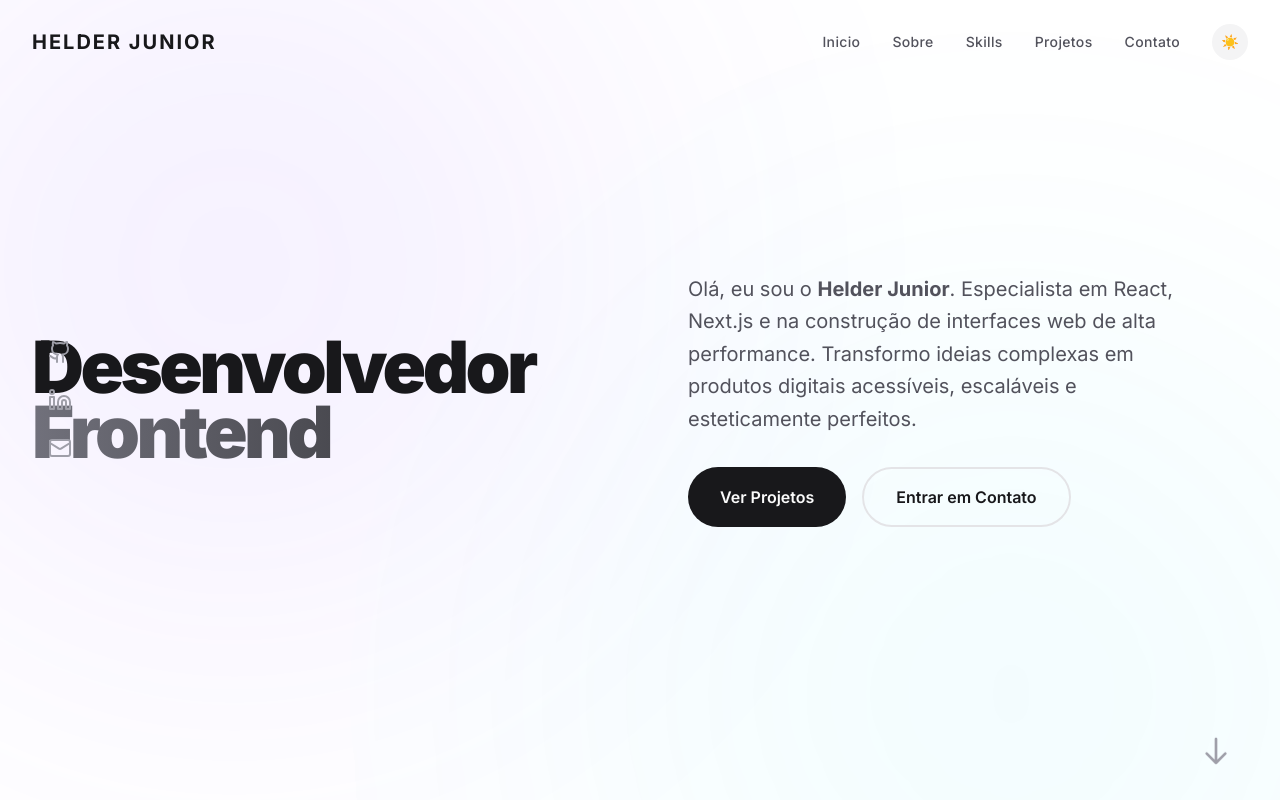
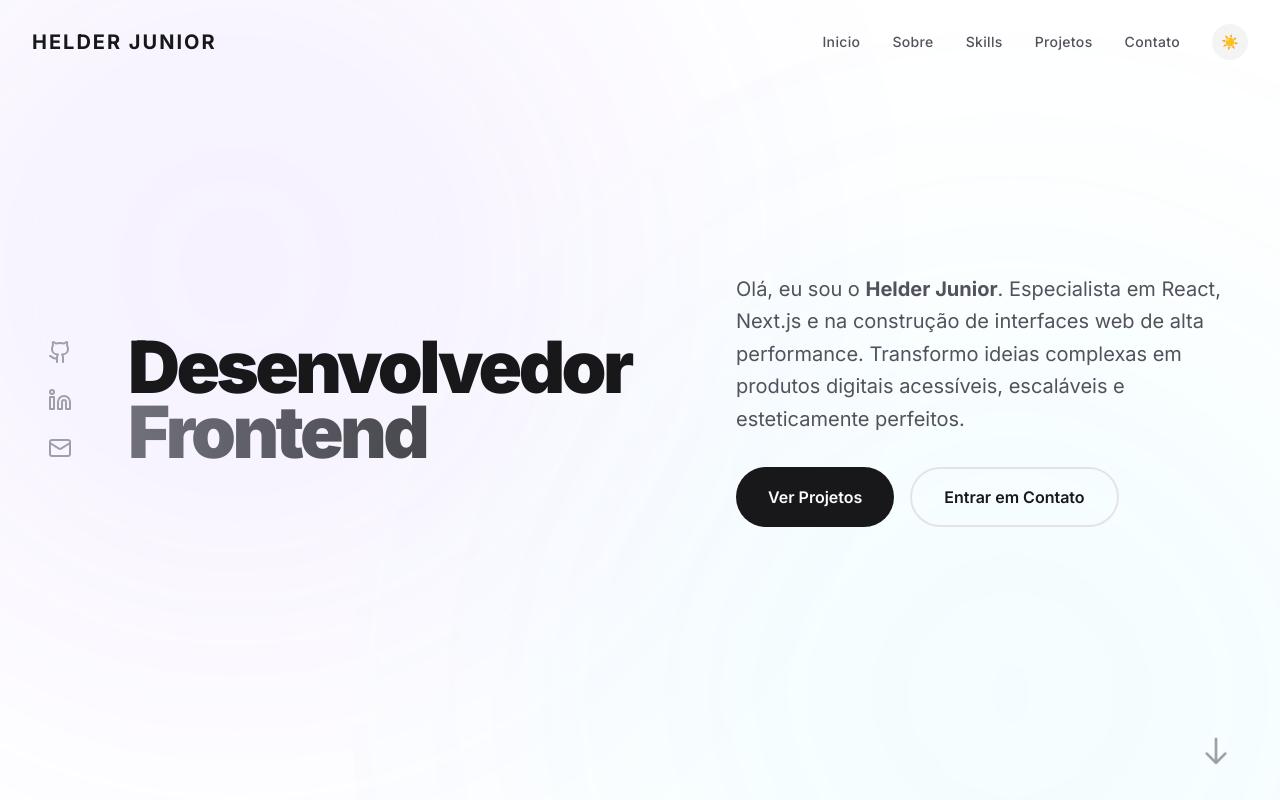
Before and after one commit to Heldzs/personal-site, a Next.js app: page / in a window 1280 px wide. Built offline with nearby package versions, Linux system fonts and the light colour scheme.

Commit message:
fix: adjust positioning of elements in HeaderSection for better layout

```diff
--- a/src/components/sections/HeaderSection.tsx
+++ b/src/components/sections/HeaderSection.tsx
@@ -46,7 +46,7 @@ export function HeaderSection() {
         </FadeIn>
       </aside>
 
-      <Container className="grid grid-cols-1 lg:grid-cols-2 gap-12 lg:gap-8 items-center w-full relative z-10">
+      <Container className="grid grid-cols-1 lg:grid-cols-2 gap-12 lg:gap-8 items-center w-full relative z-10 md:pl-20 lg:pl-28 xl:pl-32 2xl:pl-8">
         <div className="flex flex-col select-none">
           <FadeIn direction="up" delay={0.1}>
             <h1 className="text-5xl sm:text-6xl lg:text-[4rem] xl:text-[4.5rem] font-black tracking-tighter leading-[0.9] text-zinc-900 dark:text-zinc-50">
@@ -82,7 +82,7 @@ export function HeaderSection() {
         </div>
       </Container>
 
-      <div className="absolute bottom-8 right-1/2 -translate-x-1/2 md:right-8 xl:right-12 md:translate-x-0 z-40">
+      <div className="absolute bottom-8 left-1/2 -translate-x-1/2 md:left-auto md:right-8 xl:right-12 md:translate-x-0 z-40">
         <FadeIn direction="up" delay={1.2}>
           <ArrowDownIcon className="w-8 h-8 text-zinc-400 dark:text-zinc-600 animate-bounce" />
         </FadeIn>
```
